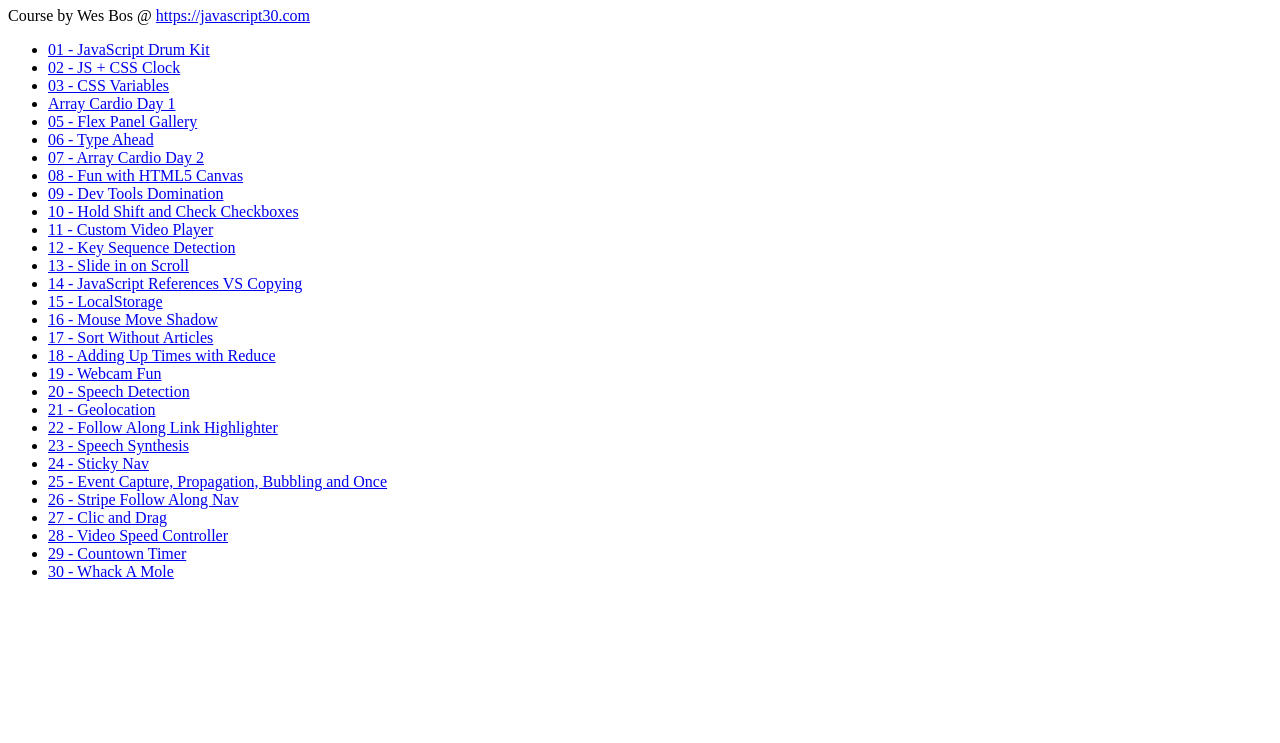
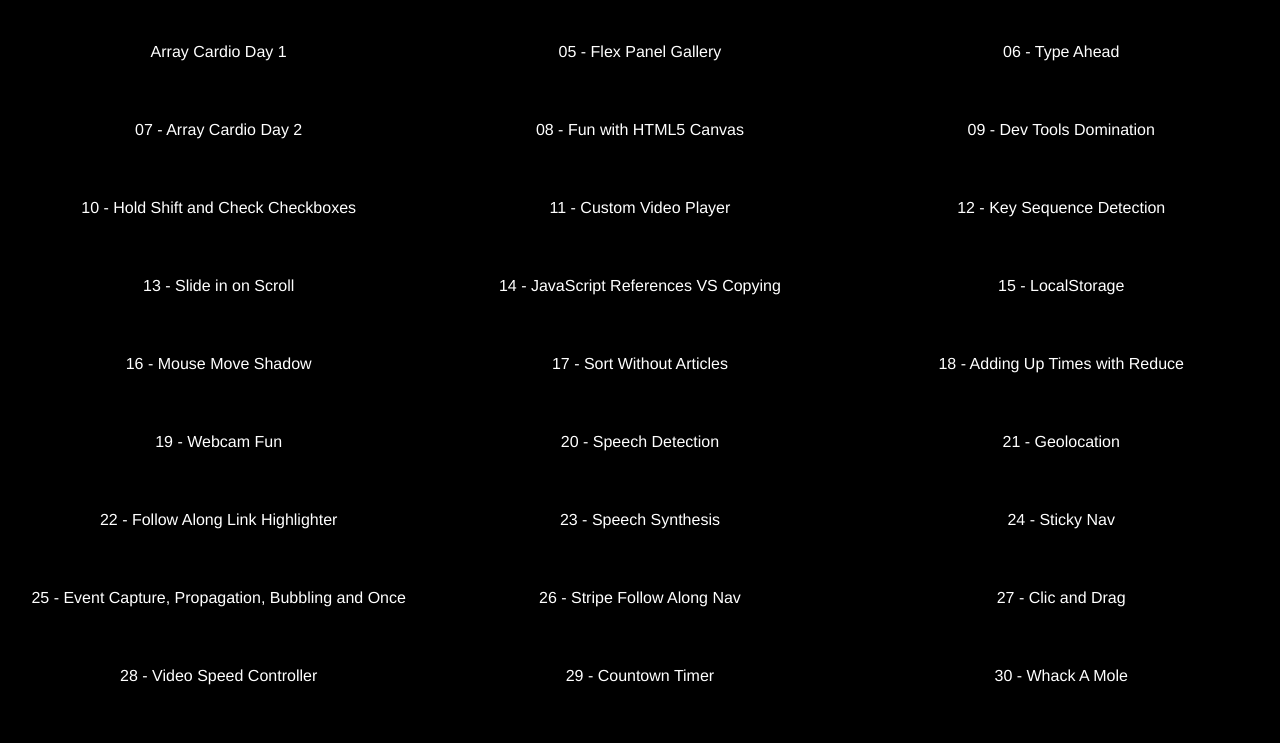
Before and after one commit to jperasmus/javascript30, a website: page index.html in a window 1280 px wide. Shown: the part 73-816 px from the top of the page. Drawn offline with Linux system fonts and the light colour scheme.

Commit message:
Implement solution for lesson 1 - drum kit

```diff
--- a/01 - JavaScript Drum Kit/style.css
+++ b/01 - JavaScript Drum Kit/style.css
@@ -29,6 +29,7 @@ body,html {
   color:white;
   background:rgba(0,0,0,0.4);
   text-shadow:0 0 5px black;
+  cursor: pointer;
 }
 
 .playing {
--- a/index.html
+++ b/index.html
@@ -3,11 +3,10 @@
 <head>
   <meta charset="UTF-8">
   <title>JavaScript 30 Course</title>
+  <link rel="stylesheet" href="style.css">
 </head>
 <body>
   <main>
-    <h1>JavaScript30</h1>
-    <p>Course by Wes Bos @ <a href="https://javascript30.com/">https://javascript30.com</a></p>
     <ul>
       <li><a href="01%20-%20JavaScript%20Drum%20Kit/index.html">01 - JavaScript Drum Kit</a></li>
       <li><a href="02%20-%20JS%20+%20CSS%20Clock/index.html">02 - JS + CSS Clock</a></li>
--- /dev/null
+++ b/style.css
@@ -0,0 +1,36 @@
+html {
+  font-size: 1em;
+  font-family: 'helvetica neue', sans-serif;
+  text-align: center;
+  color: white;
+  background: black;
+}
+
+main {
+  min-height: 100vh;
+}
+
+ul {
+  display: flex;
+  flex-direction: row;
+  flex-wrap: wrap;
+  align-items: stretch;
+  list-style: none;
+  margin: 0;
+  padding: 0;
+}
+
+li {
+  width: 33.33%;
+}
+
+a {
+  color: white;
+  padding: 30px 15px;
+  text-decoration: none;
+  display: block;
+}
+
+a:hover {
+  background: #6B0F9C;
+}
```
Also changed, not shown: 01 - JavaScript Drum Kit/index.html (+35 -0 lines).
